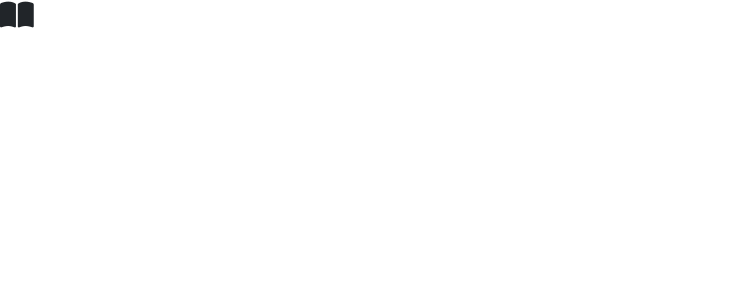
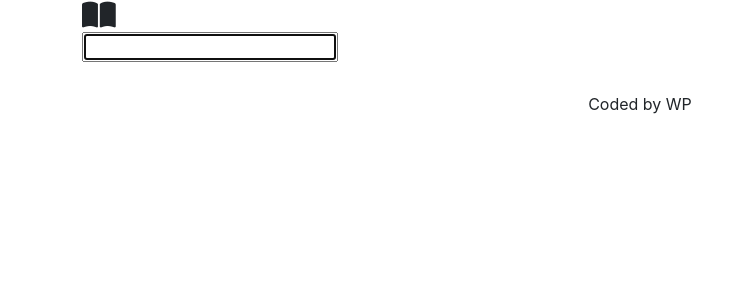
Before and after one commit to becauseidontlike/new-dictionary, a React (Create React App) app: page / in a window 1280 px wide. Shown: the top 300 px of the page, without its empty margins (0-754 px from the left). Built offline with nearby package versions, Linux system fonts and the light colour scheme.

Commit message:
search engine added

```diff
--- a/src/App.css
+++ b/src/App.css
@@ -1,3 +1,7 @@
 .fa-solid {
   font-size: 30px;
 }
+
+.footer {
+  margin: 30px 0;
+}
--- a/src/App.js
+++ b/src/App.js
@@ -1,9 +1,17 @@
 import './App.css';
+import Dictionary from './Dictionary';
 
 function App() {
   return (
     <div className="App">
+      <div className="container">
         <i className="fa-solid fa-book-open"></i>
+        <main>
+          <Dictionary />
+        </main>
+      <footer className="text-center footer">Coded by WP</footer>
+      </div>
+
     </div>
   );
 }
--- /dev/null
+++ b/src/Dictionary.js
@@ -0,0 +1,24 @@
+import React, { useState } from "react";
+import "./Dictionary.css";
+
+export default function Dictionary() {
+let [keyword, setKeyword] = useState("");
+
+function search(event) {
+    event.preventDefault();
+    alert(`Searching for ${keyword} definition`);
+}
+
+function handleKeyword(event) {
+    console.log(event.target.value);
+    setKeyword(event.target.value);
+}
+    return (
+        <div className="Dictionary">
+            <form onSubmit={search}>
+                <input type="search" autoFocus={true} onChange={handleKeyword} />
+
+            </form>
+        </div>
+    )
+}
```
Also changed, not shown: src/Dictionary.css (added).
